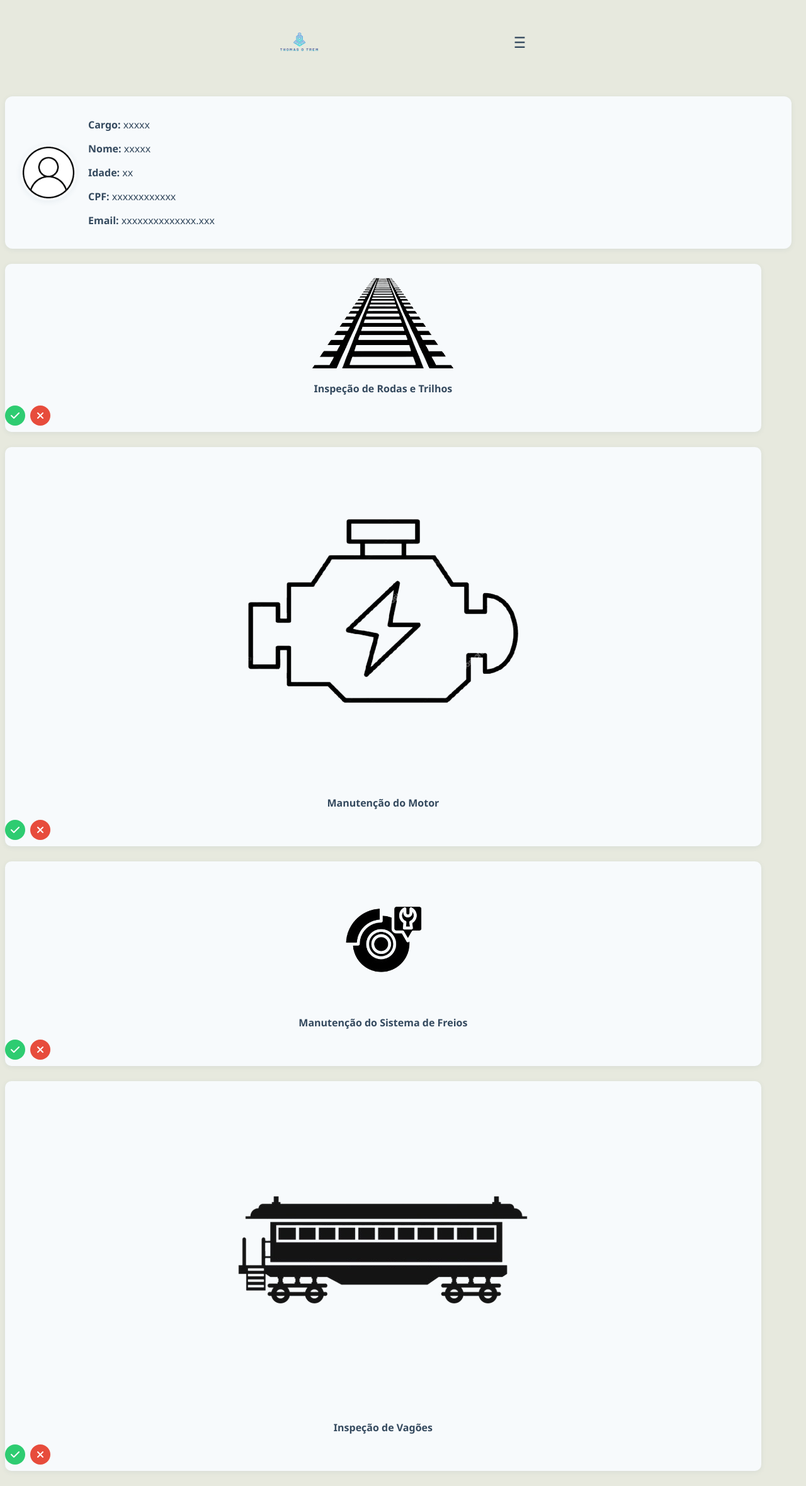
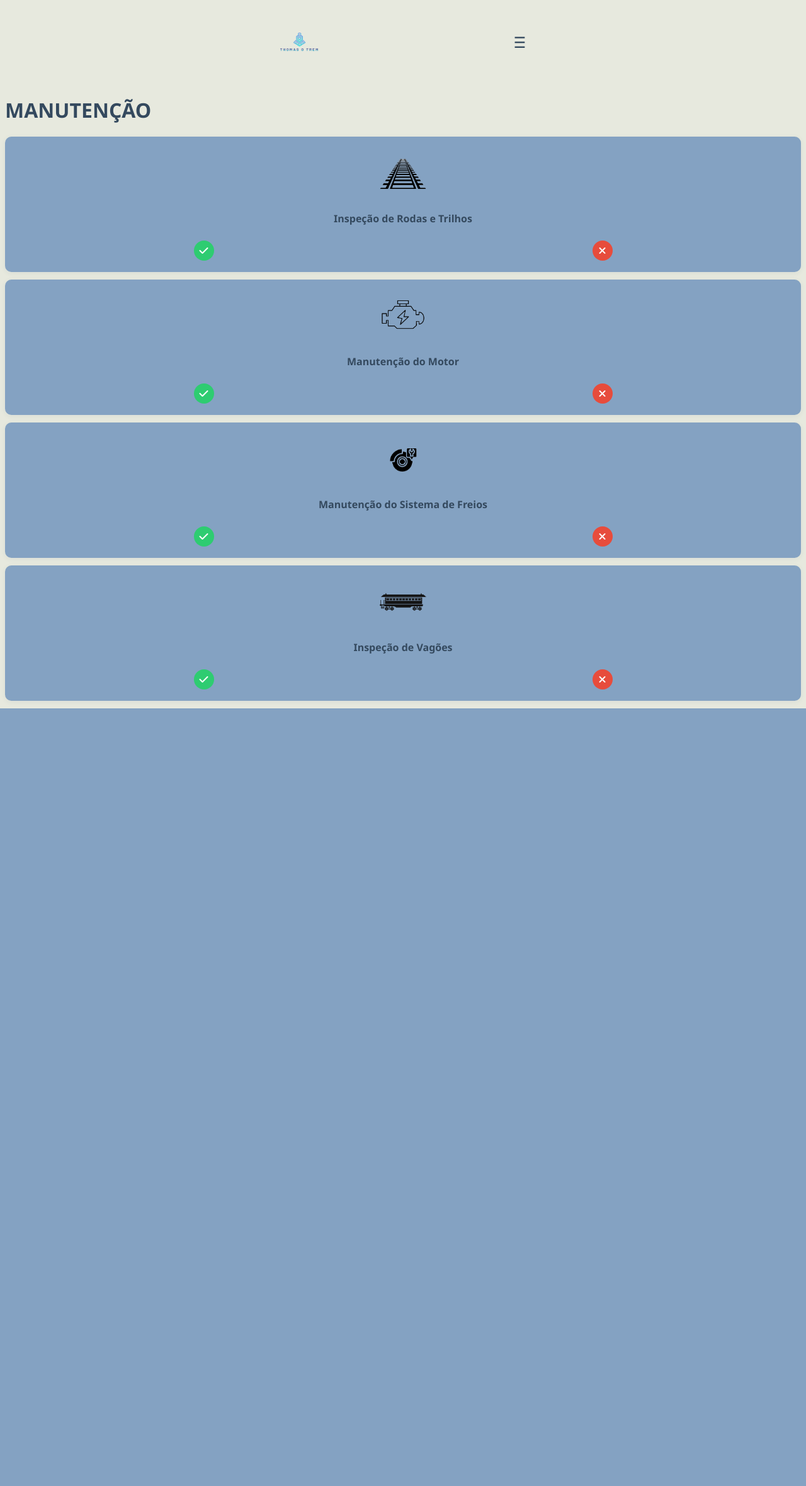
Before and after one commit to Lucascode06/SA---Thomas-o-Trem, a PHP site: page /public/manutencao.php in a window 1280 px wide. Shown: the whole page at 63% size. After the commit the page ends 1125 px from the top, so only its background shows below. Run offline with PHP 8.4, Linux system fonts and the light colour scheme.

Commit message:
css fix 2.0

```diff
--- a/public/dashboard.php
+++ b/public/dashboard.php
@@ -41,7 +41,6 @@ $isAdmin = isset($_SESSION["admin"]) && $_SESSION["admin"] === true;
           <li><a href="cadastro.php">Cadastrar Funcionário</a></li>
           <li><a href="read.php">Gerenciar Usuários</a></li>
         <?php endif; ?>
-        <li><a href="viacep.php">Endereço</a></li>
         <li><a href="../?logout=1">Sair</a></li>
       </ul>
     </nav>
@@ -82,7 +81,7 @@ $isAdmin = isset($_SESSION["admin"]) && $_SESSION["admin"] === true;
     </div>
 
     <!-- Relatórios dos trens -->
-    <div class="relatorio-box">
+    <div class="box">
       <h2>STATUS</h2>
 
       <div class="relatorio-card">
--- a/public/manutencao.php
+++ b/public/manutencao.php
@@ -26,33 +26,16 @@
                     <li><a href="relatorio.php">Relatorio</a></li>
                     <li><a href="manutencao.php">Manutenção</a></li>
                     <li><a href="suporte.php">Suporte</a></li>
-                    <li><a href="viacep.php">Endereço</a></li>
                     <li><a href="../index.php">Sair</a></li>
-
-
-
-
                 </ul>
             </nav>
         </div>
 
-
-
-
         <main>
-            <div class="user-info">
-                <img id="perfil" src="../style/assets/Logo.png" alt="">
-                <div class="user-details">
-                    <p><strong>Cargo:</strong> xxxxx</p>
-                    <p><strong>Nome:</strong> xxxxx</p>
-                    <p><strong>Idade:</strong> xx</p>
-                    <p><strong>CPF:</strong> xxxxxxxxxxxx</p>
-                    <p><strong>Email:</strong> xxxxxxxxxxxxxx.xxx</p>
-                </div>
-            </div>
-            <div class="schedule">
-                <div class="manutencao-list">
-                    <div class="manutencao-item">
+            <h1>MANUTENÇÃO</h1>
+            <div>
+                <div>
+                    <div class="box">
                         <img class="manutencao-img" src="../style/assets/trilho.png" alt="">
                         <div class="manutencao-info">
                             <p><strong>Inspeção de Rodas e Trilhos</strong></p>
@@ -62,7 +45,7 @@
                             <button><i class="fas fa-times"></i></button>
                         </div>
                     </div>
-                    <div class="manutencao-item">
+                    <div class="box">
                         <img class="manutencao-img" src="../style/assets/motor_1.png" alt="">
                         <div class="manutencao-info">
                             <p><strong>Manutenção do Motor</strong></p>
@@ -72,7 +55,7 @@
                             <button><i class="fas fa-times"></i></button>
                         </div>
                     </div>
-                    <div class="manutencao-item">
+                    <div class="box">
                         <img class="manutencao-img" src="../style/assets/motor-removebg-preview.png" alt="">
                         <div class="manutencao-info">
                             <p><strong>Manutenção do Sistema de Freios</strong></p>
@@ -82,7 +65,7 @@
                             <button><i class="fas fa-times"></i></button>
                         </div>
                     </div>
-                    <div class="manutencao-item">
+                    <div class="box">
                         <img class="manutencao-img" src="../style/assets/vagao.png" alt="">
                         <div class="manutencao-info">
                             <p><strong>Inspeção de Vagões</strong></p>
--- a/public/read.php
+++ b/public/read.php
@@ -21,7 +21,6 @@
             <li><a href="relatorio.html">Relatório</a></li>
             <li><a href="manutencao.html">Manutenção</a></li>
             <li><a href="suporte.html">Suporte</a></li>
-            <li><a href="viacep.php">Endereço</a></li>
             <li><a href="logout.php">Sair</a></li>
         </ul>
     </nav>
--- a/public/rotas.php
+++ b/public/rotas.php
@@ -22,7 +22,6 @@
                 <li><a href="relatorio.php">Relatorio</a></li>
                 <li><a href="manutencao.php">Manutenção</a></li>
                 <li><a href="suporte.php">Suporte</a></li>
-                <li><a href="viacep.php">Endereço</a></li>
                 <li><a href="../index.php">Sair</a></li>
             </ul>
         </nav>
--- a/public/suporte.php
+++ b/public/suporte.php
@@ -25,7 +25,6 @@
             <li><a href="relatorio.php">Relatorio</a></li>
             <li><a href="manutencao.php">Manutenção</a></li>
             <li><a href="suporte.php">Suporte</a></li>
-            <li><a href="viacep.php">Endereço</a></li>
             <li><a href="../index.php">Sair</a></li>
         </ul>
     </nav>
@@ -40,7 +39,7 @@
 
         </div>
 
-        <div class="section">
+        <div class="box">
             <h2>Descreva o problema</h2>
             <textarea placeholder="Digite sua mensagem" id="problema"></textarea>
             <div class="erro" id="erro"></div>
--- a/style/style.css
+++ b/style/style.css
@@ -60,7 +60,7 @@ header {
   top: 60px;
   right: 0;
   background-color: var(--primary-color);
-  width: 200px;
+  width: 150px;
   border-radius: 0 0 10px 10px;
   box-shadow: var(--shadow);
   transition: opacity var(--transition);
@@ -150,8 +150,8 @@ nav ul li a:hover {
   box-shadow: var(--shadow);
   padding: 18px 24px;
   margin-bottom: 24px;
-  width: 95%;
   gap: 18px;
+  word-wrap: break-word;
 }
 
 #perfil {
@@ -163,12 +163,11 @@ nav ul li a:hover {
 }
 
 .box {
-  background-color: #f7fafc;
+  background-color: rgb(132, 162, 194);
   border-radius: 10px;
   box-shadow: var(--shadow);
   padding: 18px 0 10px 0;
-  margin-bottom: 24px;
-  width: 95%;
+  margin-bottom: 12px;
   text-align: center;
 }
 
@@ -194,16 +193,6 @@ nav ul li a:hover {
   color: var(--white);
 }
 
-.relatorio-box{
-  background-color: #f7fafc;
-  border-radius: 10px;
-  box-shadow: var(--shadow);
-  padding: 18px 0 10px 0;
-  margin-bottom: 24px;
-  width: 95%;
-  text-align: center;
-}
-
 /* === MANUTENÇÃO === */
 .manutencao-item {
   background-color: #f7fafc;
@@ -217,8 +206,7 @@ nav ul li a:hover {
 
 .botoes {
   display: flex;
-  gap: 8px;
-  margin-left: auto;
+  gap: 2px;
 }
 
 .botoes button {
@@ -266,7 +254,6 @@ nav ul li a:hover {
   }
 
   header {
-    flex-direction: column;
     align-items: flex-start;
     padding: 10px;
   }
@@ -276,7 +263,6 @@ nav ul li a:hover {
   }
 
   #menu {
-    width: 100vw;
     top: 50px;
   }
 }
@@ -341,3 +327,24 @@ nav ul li a:hover {
   height: 80px;
   object-fit: contain;
 }
+
+.rotas-img{
+  width: 400px;
+  height: 300px;
+  object-fit: contain;
+}
+
+.manutencao-img{
+  width: 80px;
+  height: 80px;
+  object-fit: contain;
+}
+
+#problema{
+  width: 330px;
+  height: 100px;
+  border-radius: 6px;
+  border: 1px solid #ccc;
+  outline: none;
+  transition: border var(--transition);
+}
```
Also changed, not shown: public/notificacao.php (+4 -14 lines), public/relatorio.php (+8 -6 lines).
